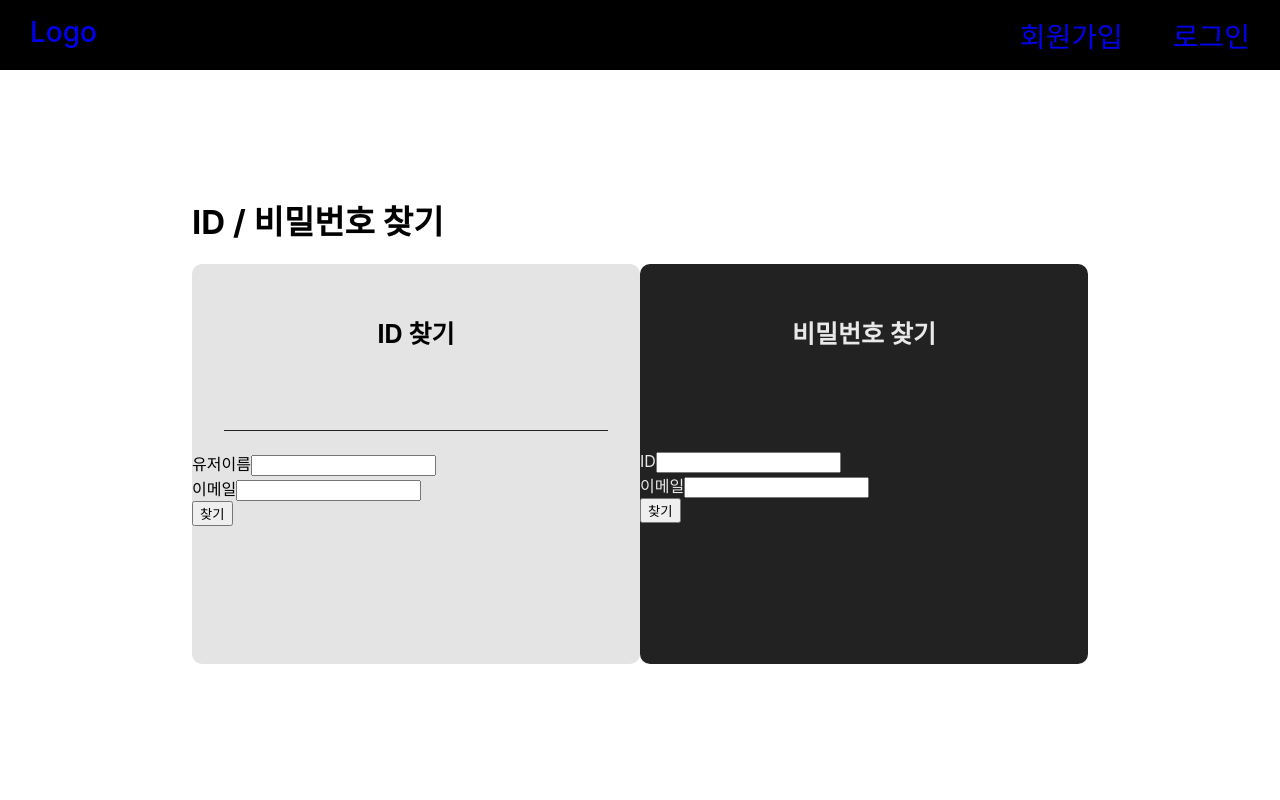
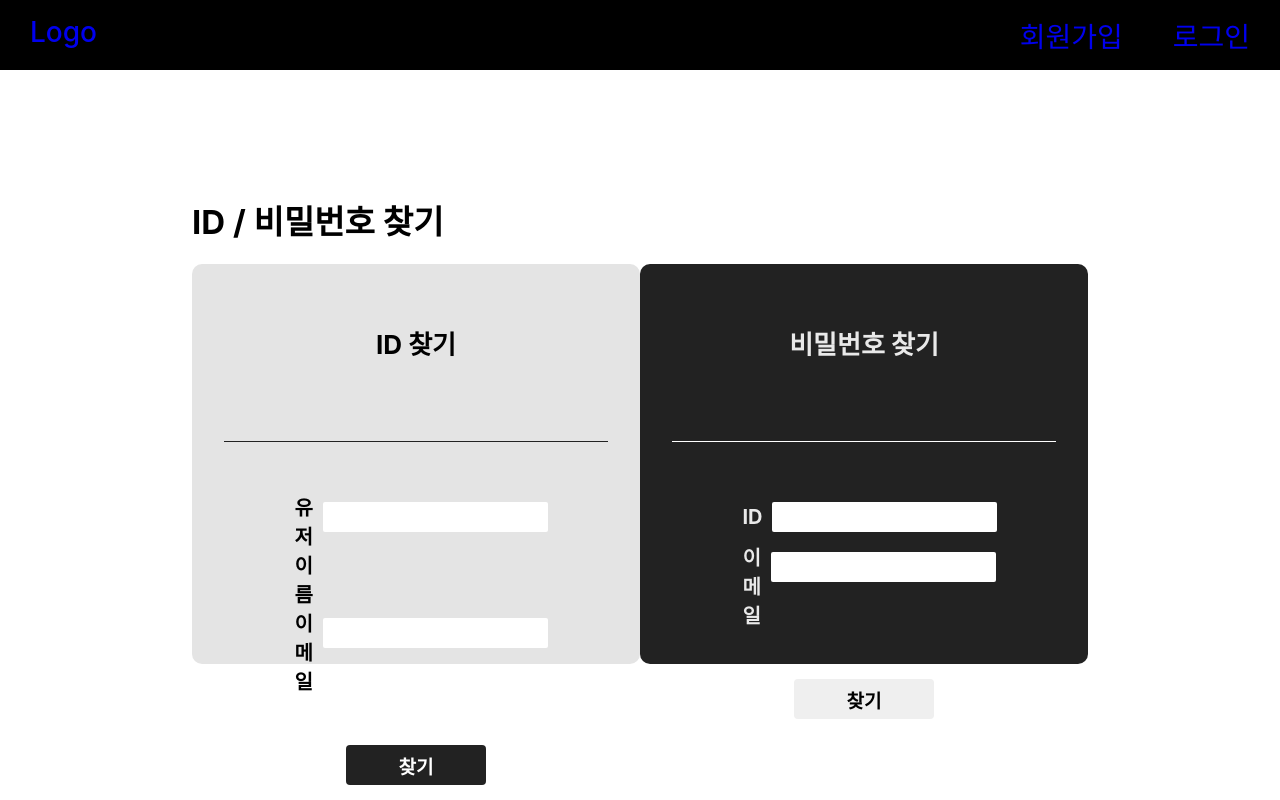
Before and after one commit to codestates-seb/seb39_main_002, a React (Create React App) app in the folder client/: page /find in a window 1280 px wide. Built offline with nearby package versions, Linux system fonts and the light colour scheme; no server answers.

Commit message:
find(id,password) css +@

```diff
--- a/client/src/Find.js
+++ b/client/src/Find.js
@@ -1,45 +1,84 @@
 import styled from "styled-components";
+import { useState } from "react";
+import axios from "axios";
 
 function Find() {
+  const [nickname, setNickname] = useState("");
+  const [leftEmail, setLeftEmail] = useState("");
+  const [id, setId] = useState("");
+  const [rightEmail, setRightEmail] = useState("");
+  function findHandler(e) {
+    //post를 위한 axios까지는 해두고 넘어가기
+    if (e.target.value === "ID") {
+      //유저 이름과 이메일이 일치하는 ID가 있는 경우
+      //ID 를 이메일로 보내주기
+      alert(`유저 이름 : ${nickname}\n이메일 : ${leftEmail}`);
+    } else if (e.target.value === "Password") {
+      //ID와 이메일이 일치하는 ID가 있는 경우
+      //Password를 랜덤으로 변경한 다음
+      //서버(DB?)로 바뀐 Password를 수정하고 이메일로 보내주기
+      alert(`ID : ${id}\n이메일 : ${rightEmail}`);
+    }
+  }
+  function nicknameHandler(e) {
+    setNickname(e.target.value);
+  }
+  function leftEmailHandler(e) {
+    setLeftEmail(e.target.value);
+  }
+  function idHandler(e) {
+    setId(e.target.value);
+  }
+  function rightEmailHandler(e) {
+    setRightEmail(e.target.value);
+  }
   return (
     <Main>
       <div className="container">
         <div className="text">ID / 비밀번호 찾기</div>
         <div className="boxes">
           <div className="box box1">
-            <div className="boxTitle">
+            <div className="boxTitle1">
               <span>ID 찾기</span>
             </div>
-            <div>
-              <div>
-                <span>유저이름</span>
-                <input></input>
+            <div className="inputBox">
+              <div className="inputDiv">
+                <span>유저 이름</span>
+                <input onChange={nicknameHandler} value={nickname}></input>
               </div>
-              <div>
+              <div className="inputDiv">
                 <span>이메일</span>
-                <input></input>
+                <input onChange={leftEmailHandler} value={leftEmail}></input>
               </div>
             </div>
-            <div>
-              <button>찾기</button>
+            <div className="buttonBox">
+              <button className="button1" value={"ID"} onClick={findHandler}>
+                찾기
+              </button>
             </div>
           </div>
           <div className="box box2">
-            <div className="boxTitle">
+            <div className="boxTitle2">
               <span>비밀번호 찾기</span>
             </div>
-            <div>
-              <div>
+            <div className="inputBox">
+              <div className="inputDiv">
                 <span>ID</span>
-                <input></input>
+                <input onChange={idHandler} value={id}></input>
               </div>
-              <div>
+              <div className="inputDiv">
                 <span>이메일</span>
-                <input></input>
+                <input onChange={rightEmailHandler} value={rightEmail}></input>
               </div>
             </div>
-            <div>
-              <button>찾기</button>
+            <div className="buttonBox">
+              <button
+                className="button2"
+                value={"Password"}
+                onClick={findHandler}
+              >
+                찾기
+              </button>
             </div>
           </div>
         </div>
@@ -64,17 +103,29 @@ export const Main = styled.div`
     display: flex;
     justify-content: center;
   }
-  .boxTitle {
+  .boxTitle1 {
     width: 30vw;
-    font-size: 25px;
+    font-size: 26px;
     font-weight: bold;
     margin-bottom: 20px;
     display: flex;
     justify-content: center;
-    margin-top: 50px;
+    margin-top: 60px;
     margin-left: 2.5vw;
     padding-bottom: 80px;
     border-bottom: #222222 solid 1px;
+  }
+  .boxTitle2 {
+    width: 30vw;
+    font-size: 26px;
+    font-weight: bold;
+    margin-bottom: 20px;
+    display: flex;
+    justify-content: center;
+    margin-top: 60px;
+    margin-left: 2.5vw;
+    padding-bottom: 80px;
+    border-bottom: white solid 1px;
   }
   .box {
     width: 35vw;
@@ -88,6 +139,52 @@ export const Main = styled.div`
     color: #e9e9e9;
     background-color: #222222;
   }
+  .inputBox {
+    margin-top: 50px;
+  }
+  .inputDiv {
+    margin-left: 8vw;
+    width: 20vw;
+    display: flex;
+    justify-content: space-between;
+    span {
+      font-size: 20px;
+      font-weight: bold;
+      display: flex;
+      align-items: center;
+    }
+  }
+  input {
+    width: 240px;
+    height: 28px;
+    border-radius: 2px;
+    border: none;
+    margin: 10px;
+    font-size: 17px;
+  }
+  input:focus {
+    outline: none;
+  }
+  .buttonBox {
+    display: flexs;
+    justify-content: center;
+    margin-top: 50px;
+    button {
+      width: 140px;
+      height: 40px;
+      border: none;
+      border-radius: 4px;
+      font-size: 19px;
+      font-weight: 600;
+    }
+    .button1 {
+      color: white;
+      background-color: #222222;
+    }
+    .button2 {
+      color: black;
+    }
+  }
 `;
 
 export default Find;
--- a/client/src/Login.js
+++ b/client/src/Login.js
@@ -12,8 +12,8 @@ function Login() {
   function checkHandler() {
     setisChecked(!isChecked);
   }
-  function linkToLogin() {
-    window.location.href = `http://localhost:3000/login`;
+  function linkToMain() {
+    window.location.href = `http://localhost:3000/main`;
   }
   function postForm(username, password) {
     axios
@@ -24,11 +24,11 @@ function Login() {
       .then(function (response) {
         console.log(response);
         if (response.status === 201) {
-          linkToLogin();
+          linkToMain();
         }
       })
       .catch(function (error) {
-        // linkToLogin(); //에러로 인해 이동 되는지 테스트 하는 용도
+        // linkToMain(); //에러로 인해 이동 되는지 테스트 하는 용도
         console.log(error);
       });
   }
```
